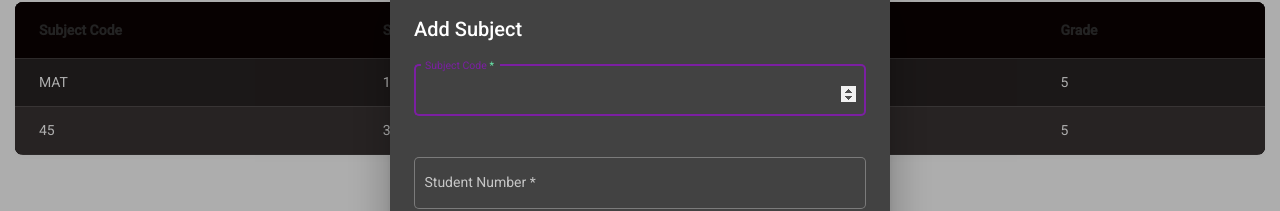
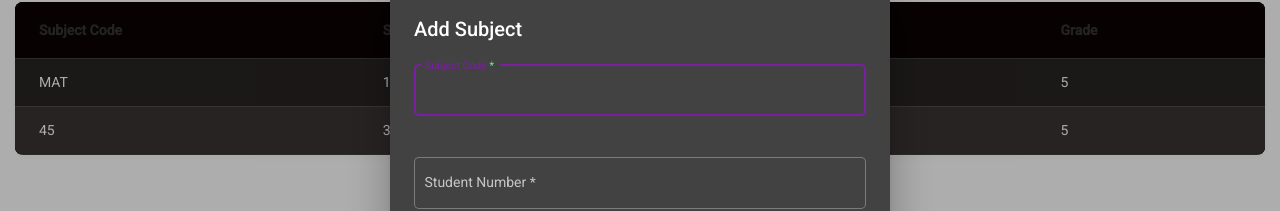
Before and after one commit to SevgiYusifova/exam-registration-app, an Angular app in the folder frontend/: page /exams in a window 1280 px wide. Both pictures are taken after a click on the button "Add exam". Shown: the part 155-366 px from the top of the page. Built offline with nearby package versions, Linux system fonts and the light colour scheme; data requests are answered from the project's data file.

Commit message:
add validations and error messages for grade and code as example

```diff
--- a/frontend/src/app/modules/exams/exam-form/exam-form.component.html
+++ b/frontend/src/app/modules/exams/exam-form/exam-form.component.html
@@ -4,8 +4,10 @@
     <mat-dialog-content class="no-scroll">
         <mat-form-field appearance="outline" class="full-width">
             <mat-label>Subject Code</mat-label>
-            <input matInput formControlName="subjectCode" type="number" />
+            <input matInput formControlName="subjectCode" type="text" maxlength="3" pattern="\d*" />
             <mat-error *ngIf="examForm.get('subjectCode')?.hasError('required')">Required</mat-error>
+            <mat-error *ngIf="examForm.get('subjectCode')?.hasError('pattern')">Only uppercase letters or
+                numbers</mat-error>
         </mat-form-field>
 
         <mat-form-field appearance="outline" class="full-width">
@@ -22,8 +24,11 @@
 
         <mat-form-field appearance="outline" class="full-width">
             <mat-label>Grade</mat-label>
-            <input matInput formControlName="grade" type="number" />
+            <input matInput formControlName="grade" type="number" min="1" max="11" />
             <mat-error *ngIf="examForm.get('grade')?.hasError('required')">Required</mat-error>
+            <mat-error *ngIf="examForm.get('grade')?.hasError('min') || examForm.get('grade')?.hasError('max')">
+                Grade must be between 1 and 11
+            </mat-error>
         </mat-form-field>
     </mat-dialog-content>
 
--- a/frontend/src/app/modules/exams/exam-form/exam-form.component.ts
+++ b/frontend/src/app/modules/exams/exam-form/exam-form.component.ts
@@ -17,10 +17,10 @@ export class ExamFormComponent {
     private dialogRef: MatDialogRef<StudentFormComponent>
   ) {
     this.examForm = this.fb.group({
-      subjectCode: ['', Validators.required],
+      subjectCode: ['', [Validators.required, Validators.pattern(/^[A-Z0-9]*$/)]],
       studentNumber: [null, Validators.required],
       examDate: ['', Validators.required],
-      grade: [null, [Validators.required, Validators.min(0), Validators.max(10)]]
+      grade: ['', [Validators.required, Validators.min(0), Validators.max(11)]]
     });
   }
 
--- a/frontend/src/app/modules/students/student-form/student-form.component.html
+++ b/frontend/src/app/modules/students/student-form/student-form.component.html
@@ -22,8 +22,11 @@
 
     <mat-form-field appearance="outline" class="full-width">
       <mat-label>Grade</mat-label>
-      <input matInput formControlName="grade" type="number" />
+      <input matInput formControlName="grade" type="number" min="1" max="11" />
       <mat-error *ngIf="studentForm.get('grade')?.hasError('required')">Required</mat-error>
+      <mat-error *ngIf="studentForm.get('grade')?.hasError('min') || studentForm.get('grade')?.hasError('max')">
+        Grade must be between 1 and 11
+      </mat-error>
     </mat-form-field>
   </mat-dialog-content>
 
--- a/frontend/src/app/modules/students/student-form/student-form.component.ts
+++ b/frontend/src/app/modules/students/student-form/student-form.component.ts
@@ -20,7 +20,7 @@ export class StudentFormComponent implements OnInit {
       number: ['', Validators.required],
       name: ['', Validators.required],
       surname: ['', Validators.required],
-      grade: ['', Validators.required]
+      grade: ['', [Validators.required, Validators.min(0), Validators.max(11)]]
     });
   }
 
--- a/frontend/src/app/modules/subjects/subject-form/subject-form.component.html
+++ b/frontend/src/app/modules/subjects/subject-form/subject-form.component.html
@@ -4,8 +4,10 @@
     <mat-dialog-content class="no-scroll">
         <mat-form-field appearance="outline" class="full-width">
             <mat-label>Subject Code</mat-label>
-            <input matInput formControlName="code" type="number" />
+            <input matInput formControlName="code" type="text" maxlength="3" pattern="\d*" />
             <mat-error *ngIf="subjectForm.get('code')?.hasError('required')">Required</mat-error>
+            <mat-error *ngIf="subjectForm.get('code')?.hasError('pattern')">Only uppercase letters or
+                numbers</mat-error>
         </mat-form-field>
 
         <mat-form-field appearance="outline" class="full-width">
--- a/frontend/src/app/modules/subjects/subject-form/subject-form.component.ts
+++ b/frontend/src/app/modules/subjects/subject-form/subject-form.component.ts
@@ -17,7 +17,7 @@ export class SubjectFormComponent implements OnInit {
 
   ngOnInit(): void {
     this.subjectForm = this.fb.group({
-      code: ['', Validators.required],
+      code: ['', [Validators.required, Validators.pattern(/^[A-Z0-9]*$/)]],
       name: ['', Validators.required],
       teacherName: ['', Validators.required],
       teacherSurname: ['', Validators.required],
```
